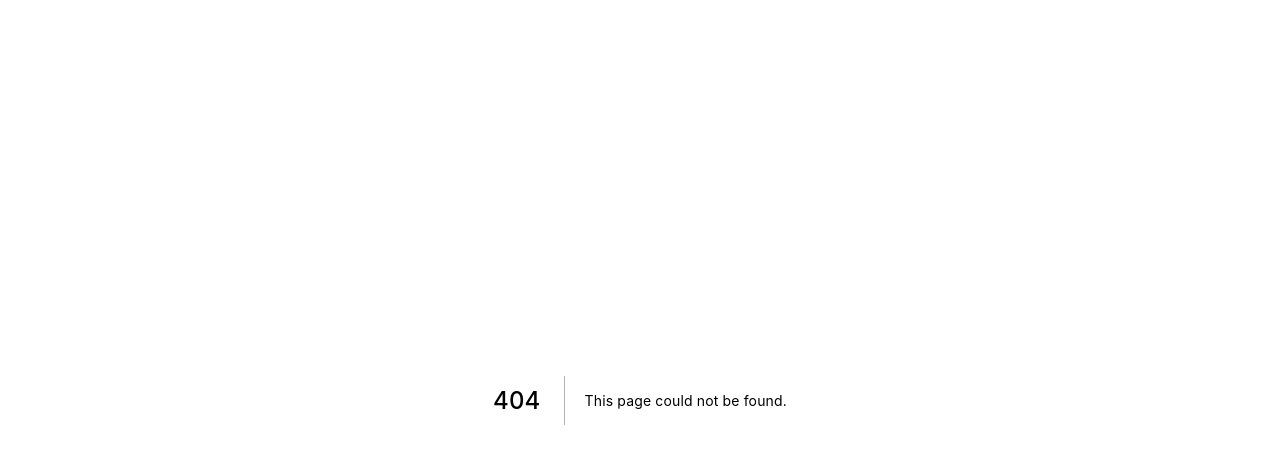
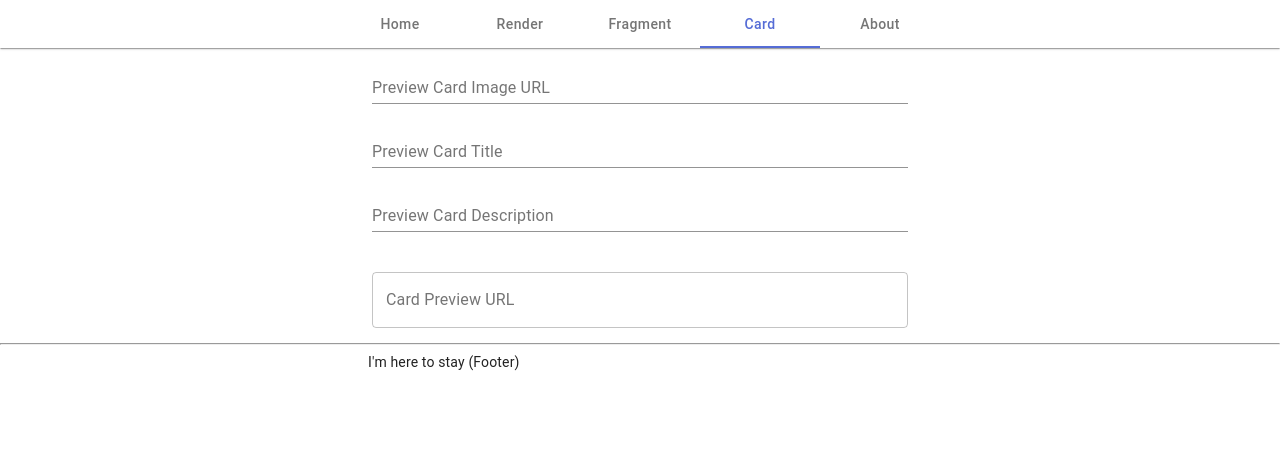
Before and after one commit to hankei6km/image-url-workbench, a Next.js app: page /card in a window 1280 px wide. Before the commit this address had no page. Shown: the top 464 px of the page. Built offline with nearby package versions, Linux system fonts and the light colour scheme.

Commit message:
Make card page component
* card page is editing items to preview card.
* card_gen is generate header at fetched from card validator.

```diff
--- a/components/Layout.tsx
+++ b/components/Layout.tsx
@@ -40,7 +40,7 @@ const tabLink = [
   { label: 'Home', href: '/' },
   { label: 'Render', href: '/render' },
   { label: 'Fragment', href: '/fragment' },
-  { label: 'Card', href: '/card_gen' },
+  { label: 'Card', href: '/card' },
   { label: 'About', href: '/about' }
 ];
 
--- /dev/null
+++ b/pages/card.tsx
@@ -0,0 +1,125 @@
+import React, { useEffect, useState, useContext, useCallback } from 'react';
+import Layout from '../components/Layout';
+import Container from '@material-ui/core/Container';
+import Box from '@material-ui/core/Box';
+import { encodeBase64Url } from '../utils/base64';
+import Validator from '../utils/validator';
+import PreviewContext, { PreviewDispatch } from '../components/PreviewContext';
+import DebTextField from '../components/DebTextField';
+import FragmentTextField from '../components/FragmentTextField';
+
+const validator = Validator();
+
+const CardPage = () => {
+  //const router = useRouter();
+  const previewStateContext = useContext(PreviewContext);
+  const previewDispatch = useContext(PreviewDispatch);
+  const [imageUrl, setImageUrl] = useState(
+    previewStateContext.previewImageUrl // assets のチェックが入らない状態になる. あとで対応
+  );
+  const [title, setTitle] = useState('');
+  const [description, setDescription] = useState('');
+  const [cardPreviewUrl, setCardPreviewUrl] = useState('');
+
+  const [imageUrlErrMsg, setImageUrlErrMsg] = useState('');
+
+  const validateImageUrl = useCallback(() => {
+    const err = validator.assets(
+      imageUrl,
+      previewStateContext.validateAssets,
+      previewStateContext.assets,
+      true
+    );
+    if (err && imageUrl !== '') {
+      return err.message;
+    }
+    return '';
+  }, [
+    previewStateContext.validateAssets,
+    previewStateContext.assets,
+    imageUrl
+  ]);
+
+  useEffect(() => {
+    setImageUrlErrMsg(validateImageUrl());
+  }, [validateImageUrl, imageUrl]);
+
+  useEffect(() => {
+    if (imageUrl && validateImageUrl() === '') {
+      const q = new URLSearchParams('');
+      q.append('type', 'cardPreview');
+      q.append('imageUrl', encodeBase64Url(imageUrl));
+      q.append('title', encodeBase64Url(title));
+      q.append('description', encodeBase64Url(description));
+      // setCardPreviewUrl(`${window.location.href}?${q.toString()}`);
+      setCardPreviewUrl(
+        `${window.location.href.split('?', 1)[0]}_gen?${q.toString()}`
+      );
+    } else {
+      setCardPreviewUrl('');
+    }
+  }, [imageUrl, title, description, validateImageUrl]);
+
+  useEffect(() => {
+    if (validateImageUrl() === '') {
+      previewDispatch({
+        type: 'setPreviewImageUrl',
+        payload: [imageUrl]
+      });
+    }
+  }, [previewDispatch, imageUrl, validateImageUrl]);
+
+  return (
+    <Layout title="Card">
+      <Container maxWidth="sm">
+        <Box pb={3}>
+          <Box p={1}>
+            <DebTextField
+              error={imageUrlErrMsg ? true : false}
+              id="preview-card-image-url"
+              label="Preview Card Image URL"
+              defaultValue={imageUrl}
+              fullWidth
+              helperText={imageUrlErrMsg}
+              // 入力できないようにする?
+              onChangeValue={({ value }) => {
+                setImageUrl(value);
+              }}
+            />
+          </Box>
+          <Box p={1}>
+            <DebTextField
+              id="preview-card-title"
+              label="Preview Card Title"
+              // defaultValue={data.cardTitle}
+              fullWidth
+              onChangeValue={({ value }) => {
+                setTitle(value);
+              }}
+            />
+          </Box>
+          <Box p={1}>
+            <DebTextField
+              id="preview-card-description"
+              label="Preview Card Description"
+              // defaultValue={data.cardDescription}
+              fullWidth
+              onChangeValue={({ value }) => {
+                setDescription(value);
+              }}
+            />
+          </Box>
+        </Box>
+        <Box p={1}>
+          <FragmentTextField
+            id="card-preview-url"
+            label="Card Preview URL"
+            value={cardPreviewUrl}
+          />
+        </Box>
+      </Container>
+    </Layout>
+  );
+};
+
+export default CardPage;
```
Also changed, not shown: pages/card_gen.tsx (+14 -115 lines).
